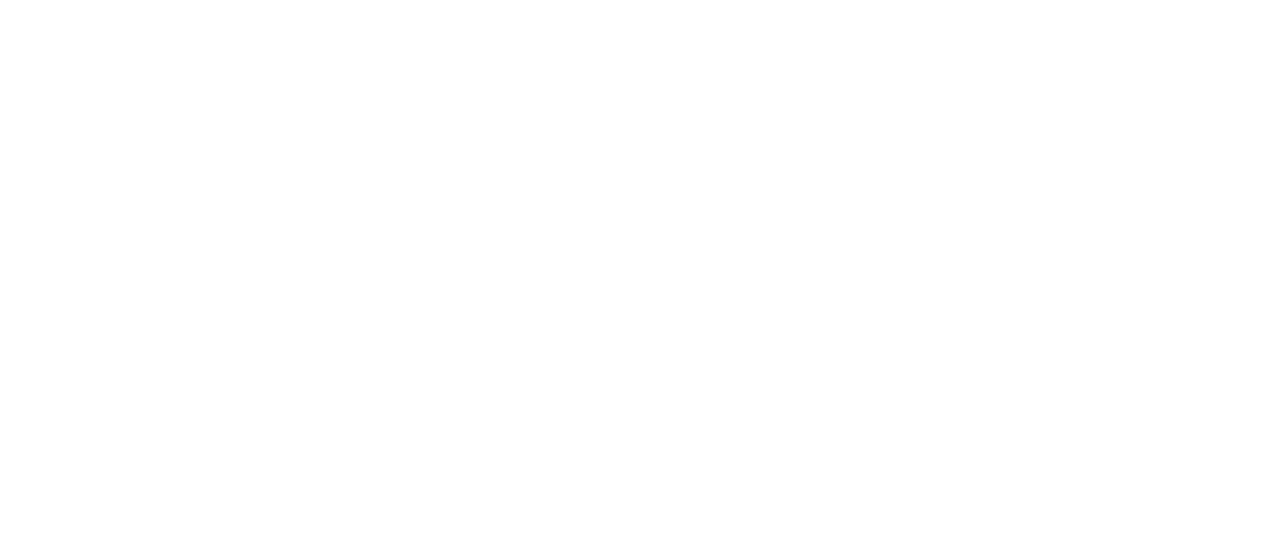
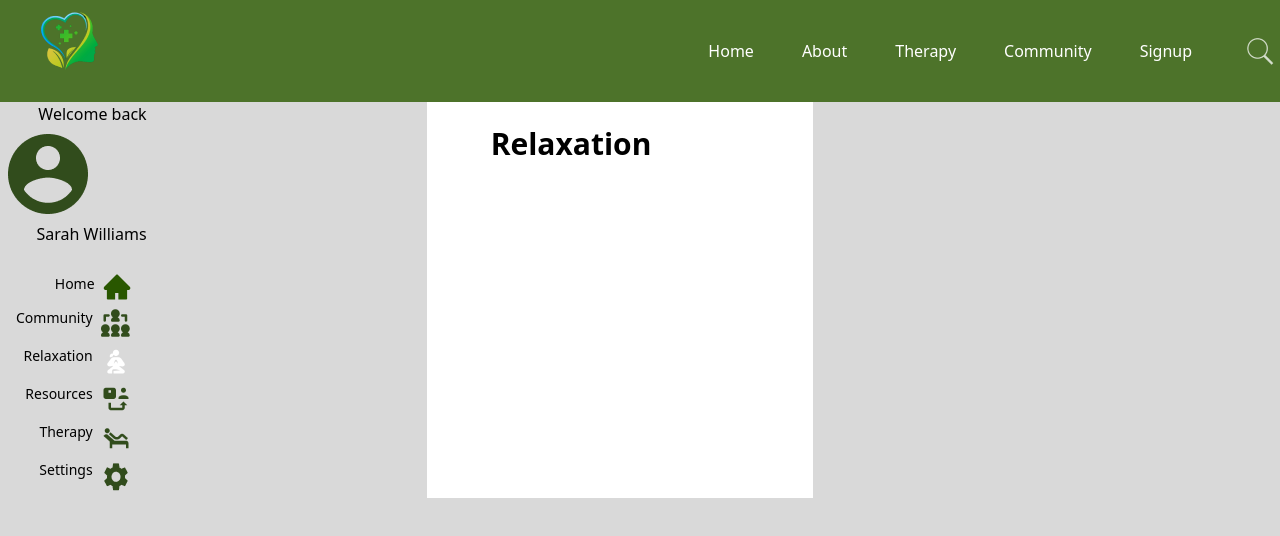
Before and after one commit to Peacesandy/Personalthrive, a website: page public/Frame28.html in a window 1280 px wide. Drawn offline with nearby package versions, Linux system fonts and the light colour scheme.

Commit message:
started the relaxation page

```diff
--- a/public/Frame28.html
+++ b/public/Frame28.html
@@ -4,8 +4,86 @@
     <meta charset="UTF-8">
     <meta name="viewport" content="width=device-width, initial-scale=1.0">
     <title>Document</title>
+    <script src="https://cdn.tailwindcss.com"></script>
     <link rel="stylesheet" href="output.css">
 </head>
-<body class="bg-[#D4DDCC]">
+<body class="bg-[#D9D9D9]">
+    <section class="bg-[#4d732a]">
+        <nav class="bg-[#4d732a]">
+            <div  class="bg-[#4d732a] container flex items-center justify-between ">
+                <img src="Thrive.logo.png" alt="">
+            <div>
+            <ul class="text-[#fff] flex items-center flex-row-reverse md:flex-row gap-3 md:gap-12">
+                <li>Home</li>
+                <li>About</li>
+                <li>Therapy</li>
+                <li>Community</li>
+                <li>Signup</li>
+                <img src="Searchicon.png" alt="" class="text-[#fff] flex items-center flex-row-reverse md:flex-row gap-3 md:gap-12" >
+            </ul>
+            </div>
+        </div>
+    </nav>
+     </section>
+
+     <section class="bg-[#D9D9D9]">
+        <div class="grid grid-cols-3">
+            <div class="flex">
+                <nav class="text-right">
+                    <div>
+                        <p>Welcome back</p>
+                        <img src="Accountcircle.png" alt="">
+                    <h1>Sarah Williams</h1>
+                    </div>
+                    <ul class="text-sm mt-6">
+                       <li class="py-1">
+                        <a href="" class="px-4 flex justify-end">
+                            <span>Home</span>
+                        <img src="home.png" alt="" class="ml-2">
+                        </a>
+                       </li>
+                       <li class="py-1">
+                        <a href="" class="px-4 flex justify-end">
+                            <span>Community</span>
+                        <img src="Organization Chart People.png" alt="" class="ml-2">
+                        </a>
+                       </li>
+                       <li class="py-1">
+                        <a href="" class="px-4 flex justify-end">
+                            <span>Relaxation</span>
+                        <img src="Female Meditation.png" alt="" class="ml-2">
+                        </a>
+                       </li>
+                       <li class="py-1">
+                        <a href="" class="px-4 flex justify-end">
+                            <span>Resources</span>
+                        <img src="Supply Chain.png" alt="" class="ml-2">
+                        </a>
+                       </li>
+                       <li class="py-1">
+                        <a href="" class="px-4 flex justify-end">
+                            <span>Therapy</span>
+                        <img src="Therapy.png" alt="" class="ml-2">
+                        </a>
+                       </li>
+                       <li class="py-1">
+                        <a href="" class="px-4 flex justify-end">
+                            <span>Settings</span>
+                            <img src="settings.png" alt="" class="ml-2">
+                        </a>
+                       </li>
+                    </ul>
+                </nav>
+            </div> <!--end nav-->
+
+            <main class="px-16 py-6 bg-[#fff] mr-10 ">
+                <header>
+                    <div>
+                        <h1 class="text-295700 text-3xl font-semibold">Relaxation</h1>
+                    </div>
+                </header>
+            </main>
+        </div>
+     </section>
 </body>
 </html>
```
Also changed, not shown: public/Footer.html (added, +50 -0 lines), public/index.html (+6 -0 lines), public/60Seconds.png (added), public/Accountcircle.png (added), public/Arrow.png (added), public/Close.png (added), public/Pause.png (added), public/output.css, public/rewind.png (added), public/settings.png (added).
